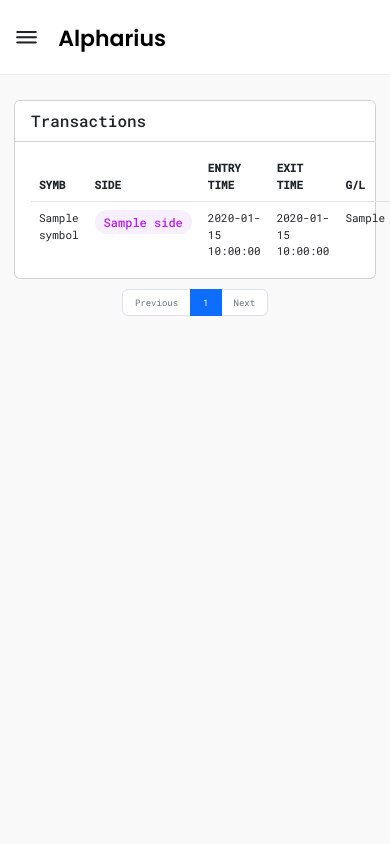
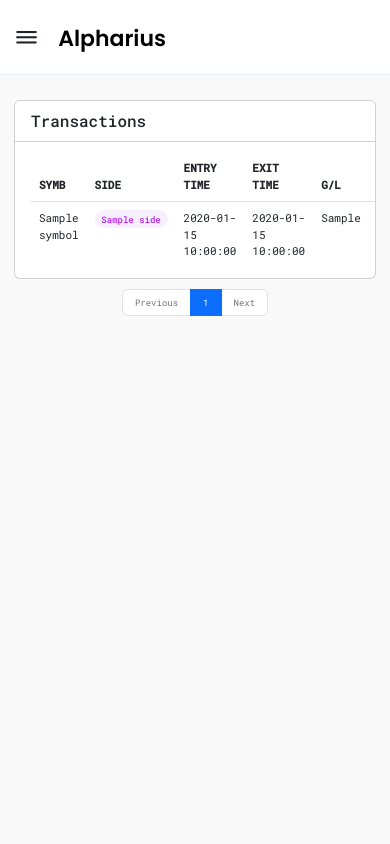
Before and after one commit to zhengwang1990/aquarius, a Flask app: template alpharius/web/templates/transactions.html in a window 390 px wide; the page is wider, and only the part inside the window is pictured. Run offline with Flask 2, Linux system fonts and the light colour scheme; the template is opened without the code that fills it: most values are stand-ins (such as "Sample title", 1, 10 or a date in 2020).

Commit message:
Styling change

```diff
--- a/alpharius/web/static/css/base.css
+++ b/alpharius/web/static/css/base.css
@@ -350,7 +350,7 @@ nav.close ~ .dashboard .top{
     }
 
     .badge-shape {
-        font-size: 11px;
+        font-size: 10px;
     }
 }
 
--- a/alpharius/web/static/css/transactions.css
+++ b/alpharius/web/static/css/transactions.css
@@ -29,6 +29,10 @@
         font-size: 11px;
     }
 
+    .badge-shape {
+        font-size: 9px;
+    }
+
     .dash-content .pagination .page-link {
         font-size: 9px;
     }
--- a/alpharius/web/templates/analytics.html
+++ b/alpharius/web/templates/analytics.html
@@ -43,7 +43,7 @@
     <div class="col-lg-12 col-md-12 col-sm-12 col-xl-6">
         <div class="card fix-height-card">
             <div class="card-header"><span class="card-title">Performance</span></div>
-            <div class="card-body">
+            <div class="card-body overflow-hidden">
                 <table class="table">
                     <thead>
                         <tr>
@@ -80,7 +80,7 @@
     <div class="col-lg-12 col-md-12 col-sm-12 col-xl-6">
         <div class="card fix-height-card">
             <div class="card-header"><span class="card-title">Slippage</span></div>
-            <div class="card-body">
+            <div class="card-body overflow-hidden">
                 <table class="table">
                     <thead>
                         <tr>
--- a/alpharius/web/templates/transactions.html
+++ b/alpharius/web/templates/transactions.html
@@ -7,7 +7,7 @@
 {% block content %}
 <div class="card">
     <div class="card-header"><span class="card-title">Transactions</span></div>
-    <div class="card-body">
+    <div class="card-body overflow-hidden">
         <table class="table">
             <thead>
                 <tr>
```
